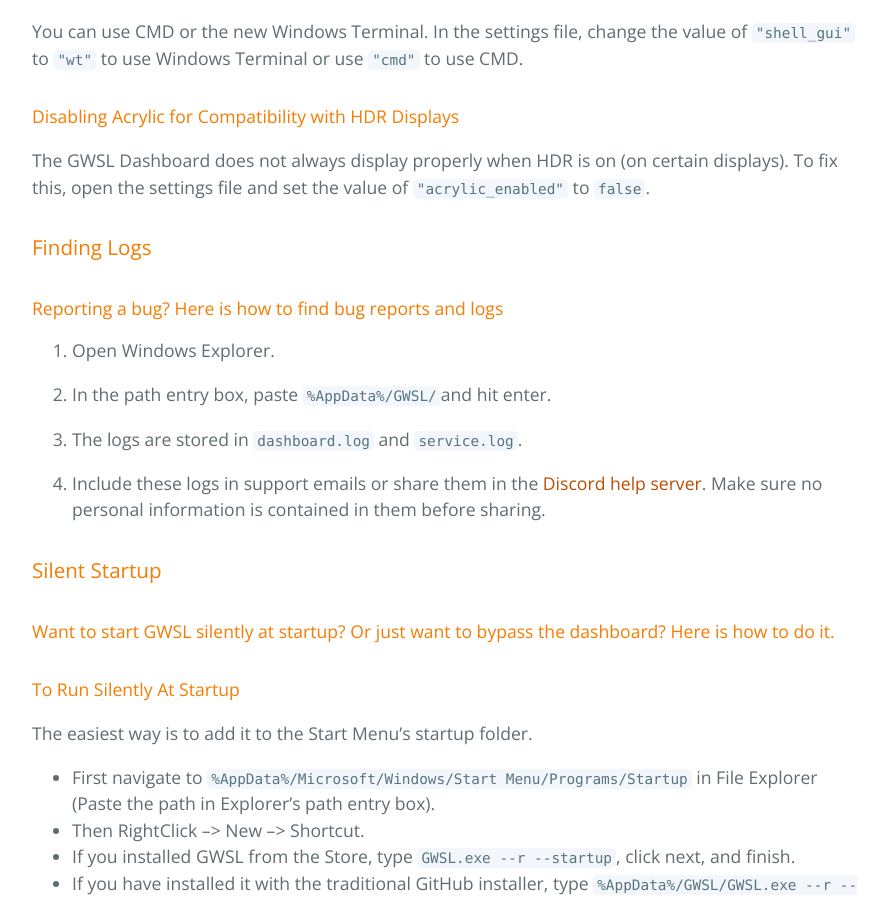
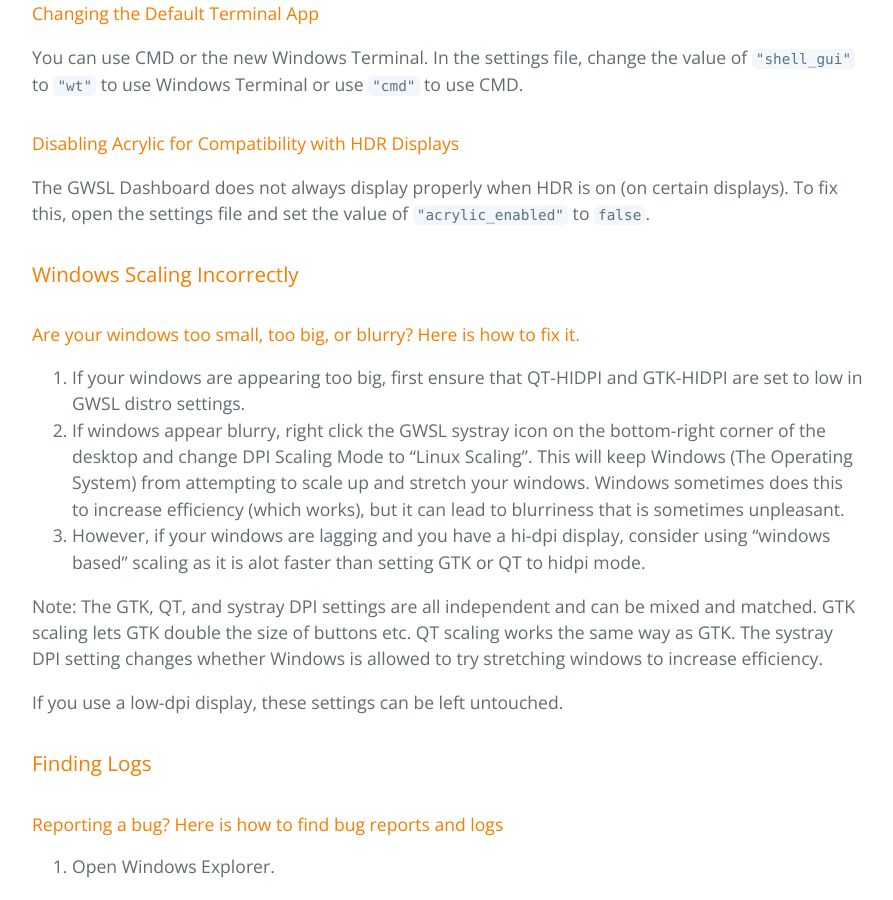
Before and after one commit to Opticos/gwsl, a Jekyll site: the page built from tutorials/manual.md, in a window 1280 px wide and 900 px high, scrolled down 12694 px. Shown: the whole window, without its empty margins (192-1085 px from the left). Built offline with Jekyll 4.4.1, drawn with Linux system fonts in a browser that asks for light colours; the repository's description, which GitHub fills in, is left out; some of the changed text lies outside the part shown.

Commit message:
Update manual.md

````diff
--- a/tutorials/manual.md
+++ b/tutorials/manual.md
@@ -15,9 +15,10 @@ permalink: /tutorials/manual.html
 9.  [Using GWSL with SSH](#using-gwsl-with-ssh)
 10.  [Using GWSL with other Shells](#using-gwsl-with-other-shells)
 11.  [Using GWSL Configuration Files](#using-gwsl-configuration-files)
-12.  [Finding Logs](#finding-logs)
-13.  [Starting GWSL Silently (without dashboard)](#silent-startup)
-14.  [Troubleshooting](#troubleshooting)
+12.  [Why is my Display Scaling Wrong?](#windows-scaling-incorrectly)
+13.  [Finding Logs](#finding-logs)
+14.  [Starting GWSL Silently (without dashboard)](#silent-startup)
+15.  [Troubleshooting](#troubleshooting)
 
 
 ***
@@ -308,6 +309,17 @@ You can use CMD or the new Windows Terminal. In the settings file, change the va
 
 The GWSL Dashboard does not always display properly when HDR is on (on certain displays). To fix this, open the settings file and set the value of ```"acrylic_enabled"``` to ```false```.
 
+### Windows Scaling Incorrectly ###
+
+#### Are your windows too small, too big, or blurry? Here is how to fix it.
+1.  If your windows are appearing too big, first ensure that QT-HIDPI and GTK-HIDPI are set to low in GWSL distro settings.
+2.  If windows appear blurry, right click the GWSL systray icon on the bottom-right corner of the desktop and change DPI Scaling Mode to "Linux Scaling". This will keep Windows (The Operating System) from attempting to scale up and stretch your windows. Windows sometimes does this to increase efficiency (which works), but it can lead to blurriness that is sometimes unpleasant.
+3.  However, if your windows are lagging and you have a hi-dpi display, consider using "windows based" scaling as it is alot faster than setting GTK or QT to hidpi mode.
+
+Note: The GTK, QT, and systray DPI settings are all independent and can be mixed and matched. GTK scaling lets GTK double the size of buttons etc. QT scaling works the same way as GTK. The systray DPI setting changes whether Windows is allowed to try stretching windows to increase efficiency.
+
+If you use a low-dpi display, these settings can be left untouched.
+
 
 ### Finding Logs ###
 
````
